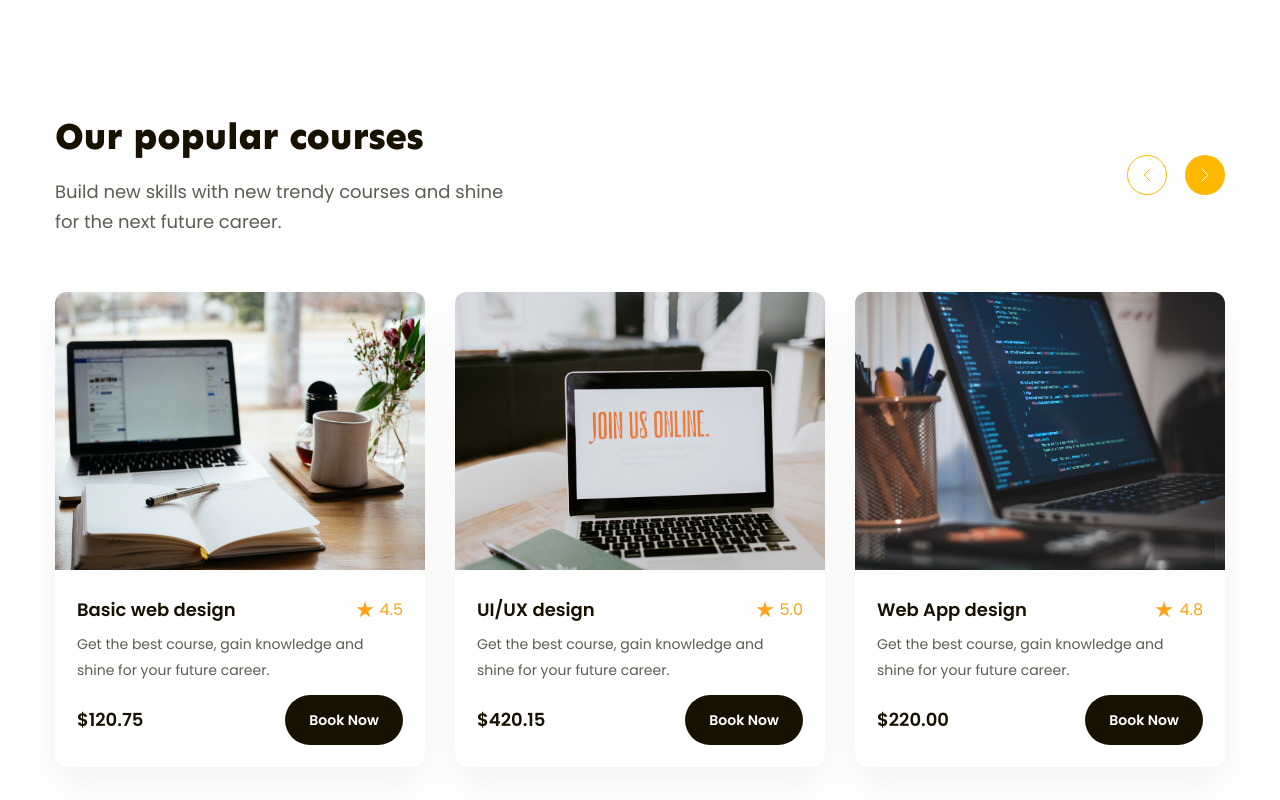
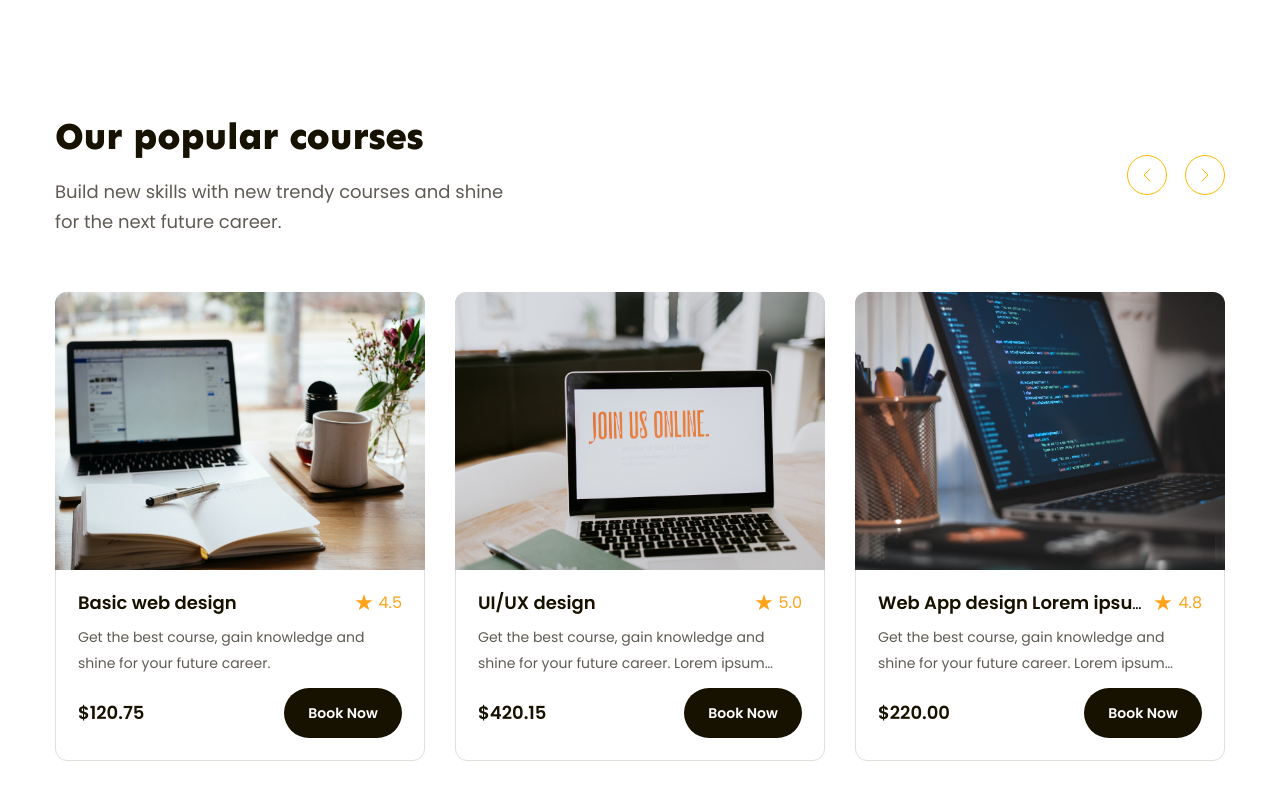
Before and after one commit to danglh1910elmk/f8-htmlcss-02, a plain HTML site: page index.html in a window 1280 px wide. Shown: the part 987-1787 px from the top of the page. Drawn offline with Linux system fonts and the light colour scheme.

Commit message:
course section part 0 (after watching tutorial video

```diff
--- a/assets/css/styles.css
+++ b/assets/css/styles.css
@@ -34,9 +34,13 @@ a {
 
 .truncate {
     display: -webkit-box;
-    -webkit-line-clamp: 2;
+    -webkit-line-clamp: var(--line-clamp, 1);
     -webkit-box-orient: vertical;
     overflow: hidden;
+}
+
+.work-break {
+    word-break: break-word;
 }
 
 .btn {
@@ -330,6 +334,7 @@ a {
     line-height: 1.67;
 }
 
+/* === Chevron left, right === */
 .courses .control {
     margin-left: auto;
     display: flex;
@@ -344,16 +349,15 @@ a {
     border: none;
     width: 40px;
     height: 40px;
+    color: #ffb900;
     border-radius: 50%;
-    background-color: coral;
+    border: 1px solid #ffb900;
+    background-color: #fff;
+    cursor: pointer;
 }
 
-.courses .control .button:first-child {
-    background-color: #fff;
-    border: 1px solid #ffb900;
-}
-
-.courses .control .button:last-child {
+.courses .control .button:hover {
+    color: #fff;
     background-color: #ffb900;
 }
 
@@ -365,14 +369,24 @@ a {
 }
 
 .courses .row .item {
-    /* max-width: 33%; */
     flex: 1;
     border-radius: 12px;
+    border: 1px solid #e2dfda;
+}
+
+.courses .row .item:hover {
+    border: 1px solid transparent;
     box-shadow: 0px 18px 36px 0px #0000000d;
 }
 
 .courses .row .image-wrapper .image {
-    width: 100%; /* very important - make the image expand to fill the container */
+    /* very important - 100% will make the image expand to fill the container */
+    width: calc(100% + 2px);
+    /* the image is enclosed by the 1px-border of the item, make it look ugly.
+    So to solve this, we add 2px to the image's width AND then add a margin of -1px */
+    margin: -1px;
+
+    /* translate: -1px -1px; */ /* cách 2 */
     height: 278px;
     object-fit: cover;
     border-radius: 12px 12px 0px 0px;
@@ -381,14 +395,14 @@ a {
 
 /* body of the item */
 .courses .row .info {
-    padding: 22px;
+    padding: 16px 22px 22px;
 }
 
 .courses .row .info .title-and-rating {
     display: flex;
 }
 
-.courses .row .info .title {
+.courses .row .info .title a {
     color: #171100;
     font-size: 1.8rem;
     font-weight: 600;
--- a/index.html
+++ b/index.html
@@ -145,16 +145,37 @@
                     </div>
                     <div class="control">
                         <button class="button">
-                            <img
-                                src="./assets/icons/chevron-left.svg"
-                                alt="chevron left"
-                            />
+                            <!-- XML -->
+                            <svg
+                                width="8"
+                                height="14"
+                                viewBox="0 0 8 14"
+                                fill="none"
+                                xmlns="http://www.w3.org/2000/svg"
+                            >
+                                <path
+                                    d="M7 1L1 7L7 13"
+                                    stroke="currentColor"
+                                    stroke-linecap="round"
+                                    stroke-linejoin="round"
+                                />
+                            </svg>
                         </button>
                         <button class="button">
-                            <img
-                                src="./assets/icons/chevron-right.svg"
-                                alt="chevron right"
-                            />
+                            <svg
+                                width="8"
+                                height="14"
+                                viewBox="0 0 8 14"
+                                fill="none"
+                                xmlns="http://www.w3.org/2000/svg"
+                            >
+                                <path
+                                    d="M1 1L7 7L1 13"
+                                    stroke="currentColor"
+                                    stroke-linecap="round"
+                                    stroke-linejoin="round"
+                                />
+                            </svg>
                         </button>
                     </div>
                 </div>
@@ -170,7 +191,12 @@
                         </a>
                         <div class="info">
                             <div class="title-and-rating">
-                                <p class="title">Basic web design</p>
+                                <h3
+                                    class="title truncate word-break"
+                                    style="--line-clamp: 1"
+                                >
+                                    <a href="#!">Basic web design</a>
+                                </h3>
                                 <div class="star-and-rating">
                                     <img
                                         src="./assets/icons/star-icon.svg"
@@ -180,7 +206,10 @@
                                     <span class="rating">4.5</span>
                                 </div>
                             </div>
-                            <p class="desc">
+                            <p
+                                class="desc truncate word-break"
+                                style="--line-clamp: 2"
+                            >
                                 Get the best course, gain knowledge and shine
                                 for your future career.
                             </p>
@@ -202,7 +231,12 @@
                         </a>
                         <div class="info">
                             <div class="title-and-rating">
-                                <p class="title">UI/UX design</p>
+                                <h3
+                                    class="title truncate word-break"
+                                    style="--line-clamp: 1"
+                                >
+                                    <a href="#!">UI/UX design</a>
+                                </h3>
                                 <div class="star-and-rating">
                                     <img
                                         src="./assets/icons/star-icon.svg"
@@ -212,9 +246,13 @@
                                     <span class="rating">5.0</span>
                                 </div>
                             </div>
-                            <p class="desc">
+                            <p
+                                class="desc truncate word-break"
+                                style="--line-clamp: 2"
+                            >
                                 Get the best course, gain knowledge and shine
-                                for your future career.
+                                for your future career. Lorem ipsum dolor sit,
+                                amet consectetur adipisicing elit. Nihil.
                             </p>
                             <div class="price-and-btn">
                                 <span class="price">$420.15</span>
@@ -234,7 +272,17 @@
                         </a>
                         <div class="info">
                             <div class="title-and-rating">
-                                <p class="title">Web App design</p>
+                                <h3
+                                    class="title truncate word-break"
+                                    style="--line-clamp: 1"
+                                >
+                                    <a href="#!">
+                                        Web App design Lorem ipsum dolor sit
+                                        amet. Lorem ipsum dolor sit amet,
+                                        consectetur adipisicing elit. Enim,
+                                        sint.
+                                    </a>
+                                </h3>
                                 <div class="star-and-rating">
                                     <img
                                         src="./assets/icons/star-icon.svg"
@@ -244,9 +292,13 @@
                                     <span class="rating">4.8</span>
                                 </div>
                             </div>
-                            <p class="desc">
+                            <p
+                                class="desc truncate word-break"
+                                style="--line-clamp: 2"
+                            >
                                 Get the best course, gain knowledge and shine
-                                for your future career.
+                                for your future career. Lorem ipsum dolor sit
+                                amet consectetur.
                             </p>
                             <div class="price-and-btn">
                                 <span class="price">$220.00</span>
```
